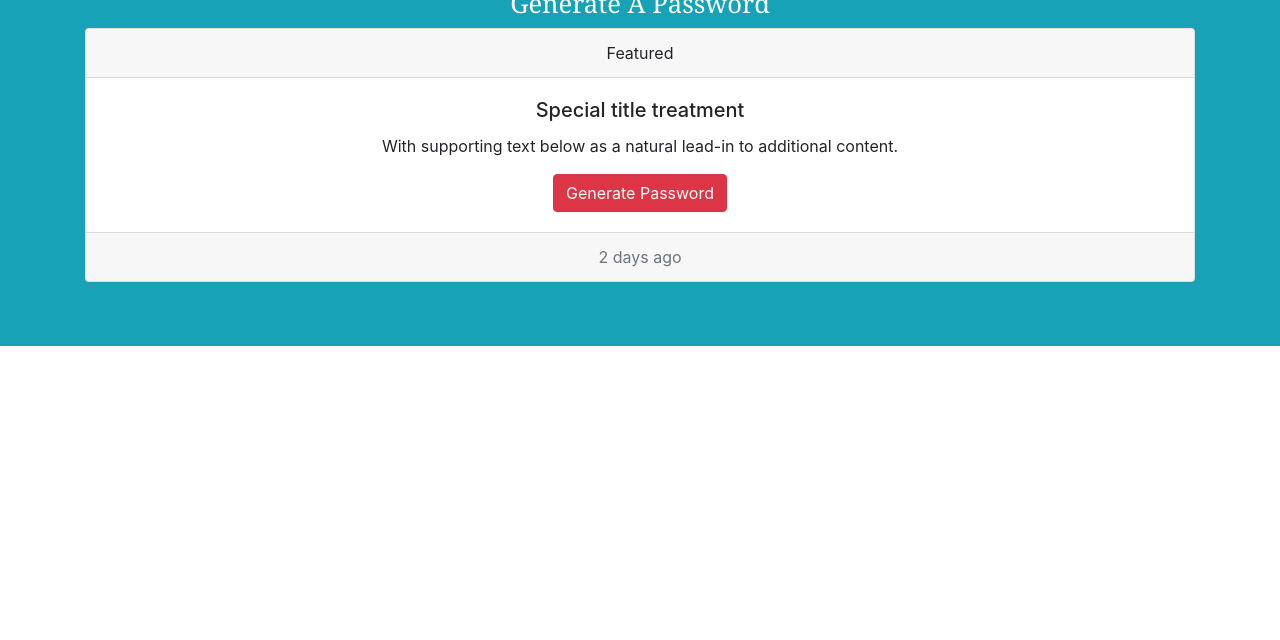
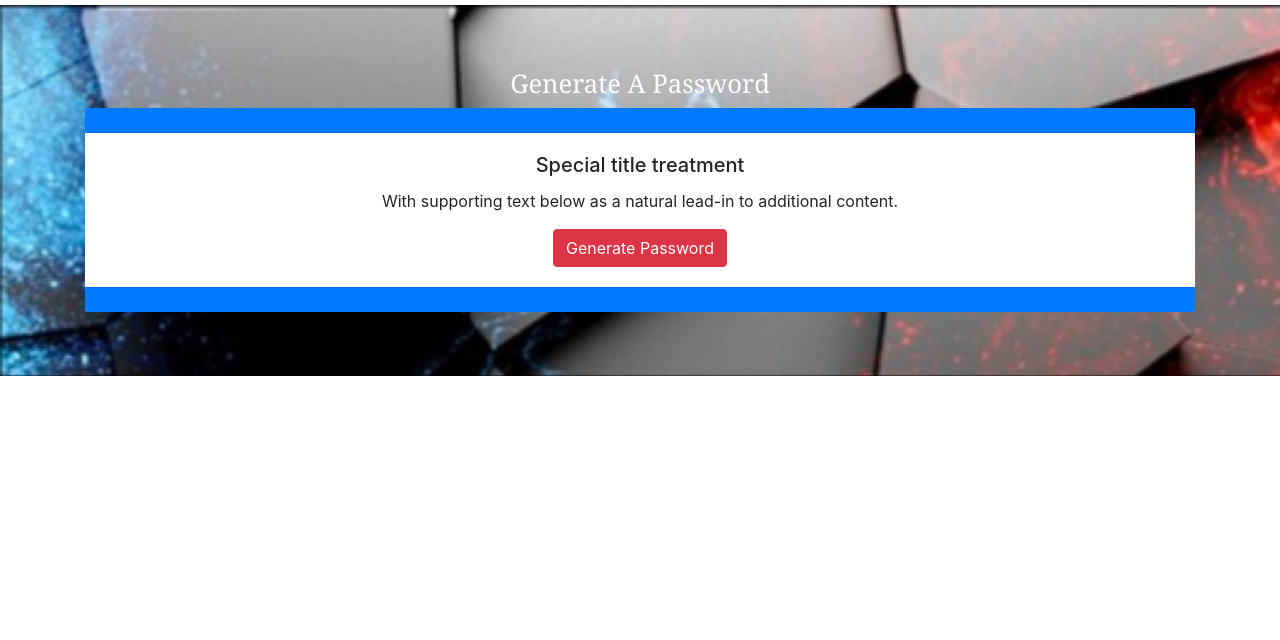
Before and after one commit to IanMilli/Advanced-Random-Password-Generator--Web-Application, a plain HTML site: page index.html in a window 1280 px wide. Shown: the part 160-800 px from the top of the page. Drawn offline with nearby package versions, Linux system fonts and the light colour scheme.

Commit message:
added background image to jumbotron, finished initial css styling

```diff
--- a/assets/style.css
+++ b/assets/style.css
@@ -1,3 +1,8 @@
+body {
+    margin: 0;
+}
+
+
 h1{font-family: Georgia, 'Times New Roman', Times, serif;
     font-size: 3vw;
     color: rgb(3, 3, 122);
@@ -16,6 +21,7 @@ h3{font-family: Georgia, 'Times New Roman', Times, serif;
 
 
 header {
+    margin-top: 5rem;
     display: flex;
     flex-direction: column;
     justify-content: center;
@@ -27,3 +33,13 @@ display: flex;
 align-items: center;
 justify-content: center;
 }
+
+.card {
+    border: 3px;
+    border-color: black;
+}
+
+.jumbotron {
+    background-image: url("./images/background\ -\ Copy.jpg");
+    background-size: cover;
+  }
--- a/index.html
+++ b/index.html
@@ -16,25 +16,27 @@
         <h1>Random Password Generator</h1>
         <h2> by <em>Ian Millichamp</em></h2>
     </header>
-    <div class="jumbotron jumbotron-fluid bg-info">
+    <div class="jumbotron jumbotron-fluid bg-dark">
         <div class="container">
-            <h3 class ="subtitle">Generate A Password</h3>
+            <h3 class="subtitle">Generate A Password</h3>
             <div class="card text-center">
-                <div class="card-header">
-                    Featured
+                <div class="card-header bg-primary">
+
                 </div>
                 <div class="card-body">
                     <h5 class="card-title">Special title treatment</h5>
                     <p class="card-text">With supporting text below as a natural lead-in to additional content.</p>
                     <a href="#" class="btn btn-danger">Generate Password</a>
                 </div>
-                <div class="card-footer text-muted">
-                    2 days ago
+                <div class="card-footer text-muted bg-primary">
+
                 </div>
             </div>
         </div>
+
     </div>
 
+</div>
 
 
 
```
Also changed, not shown: assets/images/background - Copy.jpg (added).
